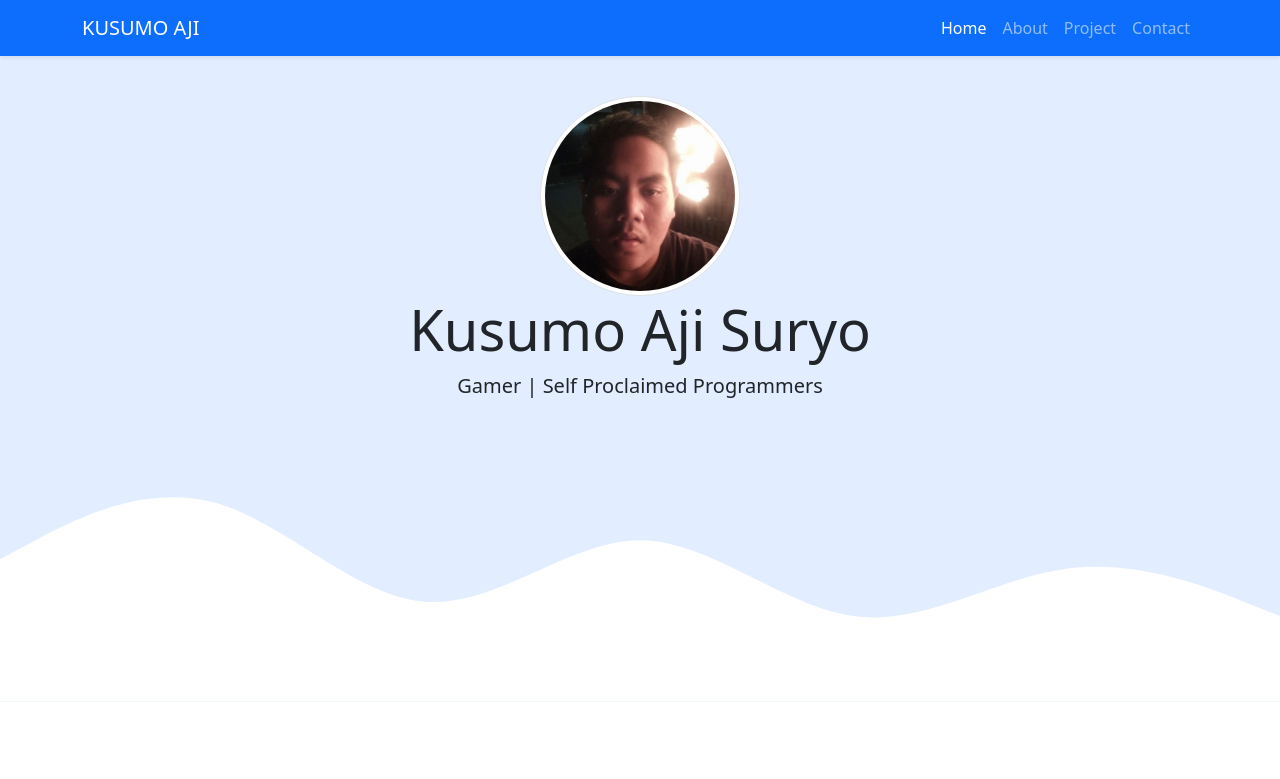
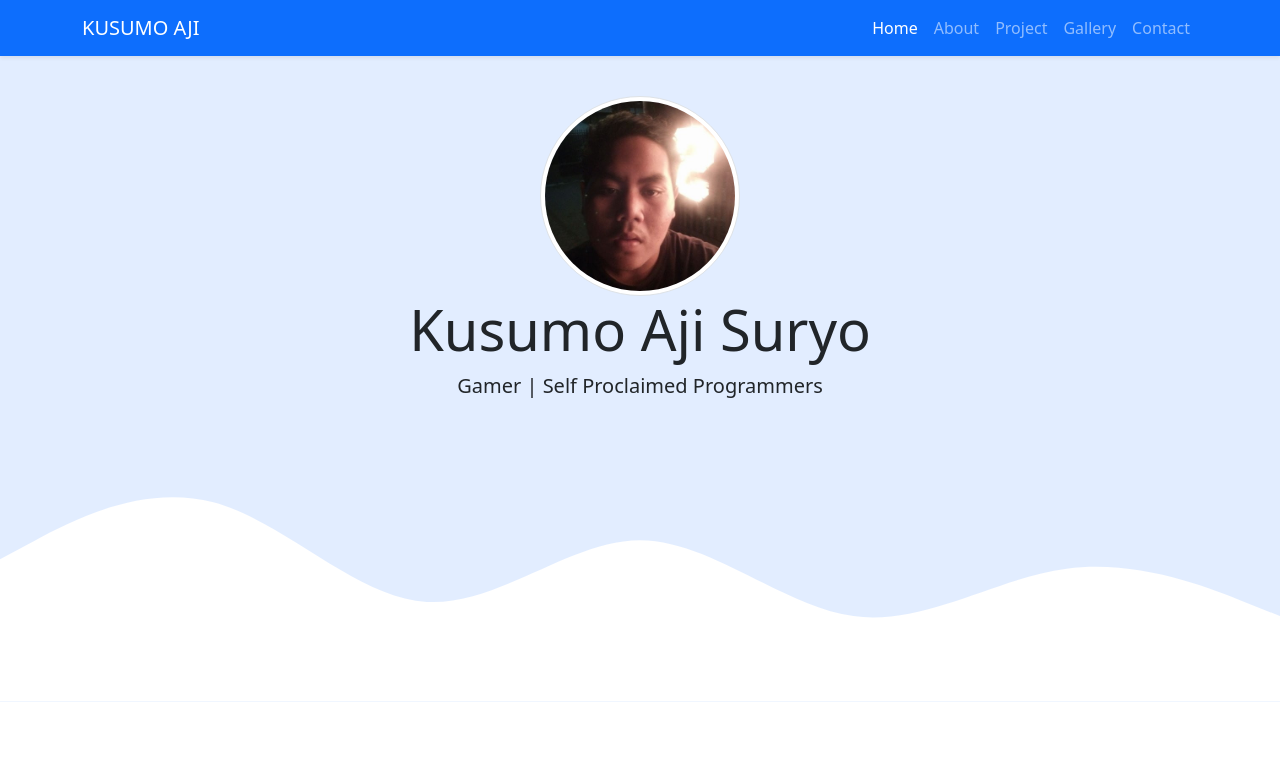
Before and after one commit to ajiarcemist/Portofolio-Website-Animasi, a plain HTML site: page index.html in a window 1280 px wide. Shown: the top 779 px of the page. Drawn offline with nearby package versions, Linux system fonts and the light colour scheme.

Commit message:
penambahan tombol gallery pada navbar

```diff
--- a/index.html
+++ b/index.html
@@ -31,6 +31,9 @@
               </li>
               <li class="nav-item">
                 <a class="nav-link" href="#projects">Project</a>
+              </li>
+              <li class="nav-item">
+                <a class="nav-link" href="#gallery">Gallery</a>
               </li>
               <li class="nav-item">
                 <a class="nav-link" href="#contact">Contact</a>
```
